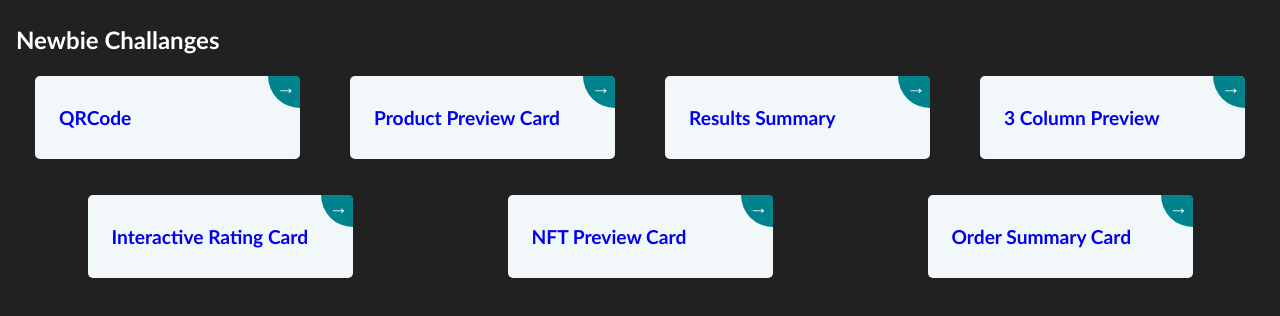
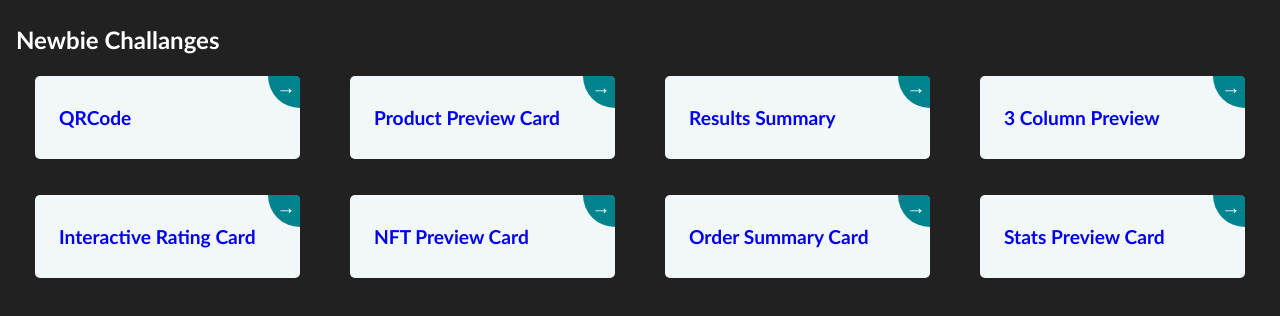
Before and after one commit to alexanderivanov2/frontend-mentor, a Vue app: page / in a window 1280 px wide. Shown: the top 316 px of the page. Built offline with nearby package versions, Linux system fonts and the light colour scheme; a web font is replaced by a local one.

Commit message:
add initial files and configurations

```diff
--- a/src/assets/constants/homePageConstants/newbieCardsConstants.js
+++ b/src/assets/constants/homePageConstants/newbieCardsConstants.js
@@ -26,7 +26,11 @@ const newbieCardsList = [
     {
         cardName: 'Order Summary Card',
         routeName: 'OrderSummaryCard'
-    }
+    },
+    {
+        cardName: 'Stats Preview Card',
+        routeName: 'StatsPreviewCard'
+    },
 ]
 
 export {
--- a/src/router/index.js
+++ b/src/router/index.js
@@ -44,6 +44,11 @@ const router = createRouter({
       path: '/newbie/order-summary-card',
       name: 'OrderSummaryCard',
       component: () => import('../views/NewbiePages/OrderSummaryCard/OrderSummaryCard.vue')
+    },
+    {
+      path: '/newbie/stats-preview-card',
+      name: 'StatsPreviewCard',
+      component: () => import('../views/NewbiePages/StatsPreviewCard/StatsPreviewCard.vue')
     }
   ]
 })
```
Also changed, not shown: public/assets/images/statsPreviewCard/image-header-desktop.jpg (added), public/assets/images/statsPreviewCard/image-header-mobile.jpg (added).
